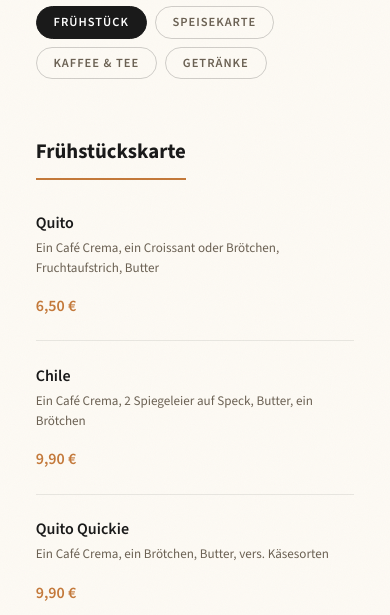
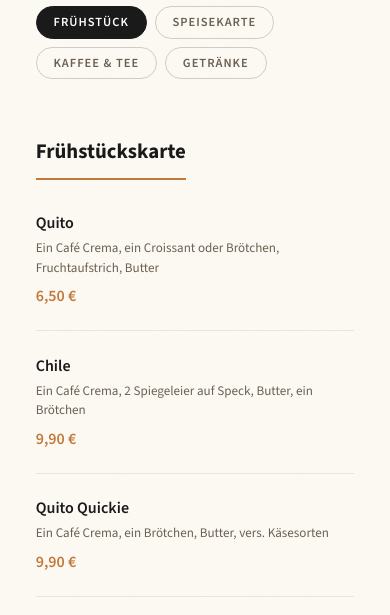
Before and after one commit to ob-webdesign/quito, a plain HTML site: page speisekarte.html in a window 390 px wide. Shown: the part 229-844 px from the top of the page. Drawn offline with nearby package versions, Linux system fonts and the light colour scheme.

Commit message:
Beschreibung Speisekarte

```diff
--- a/speisekarte.html
+++ b/speisekarte.html
@@ -115,8 +115,8 @@
             .nav-links { display: none; }
             .nav-toggle { display: flex; }
             .menu-grid { grid-template-columns: 1fr; gap: 0; }
-            .mi { flex-wrap: wrap; }
-            .mi-price { white-space: normal; text-align: right; }
+            .mi { flex-direction: column; align-items: flex-start; gap: .35rem; }
+            .mi-price { white-space: normal; text-align: left; }
         }
         @media (max-width: 480px) {
             .foot-inner { flex-direction: column; align-items: flex-start; gap: 1.25rem; }
```
